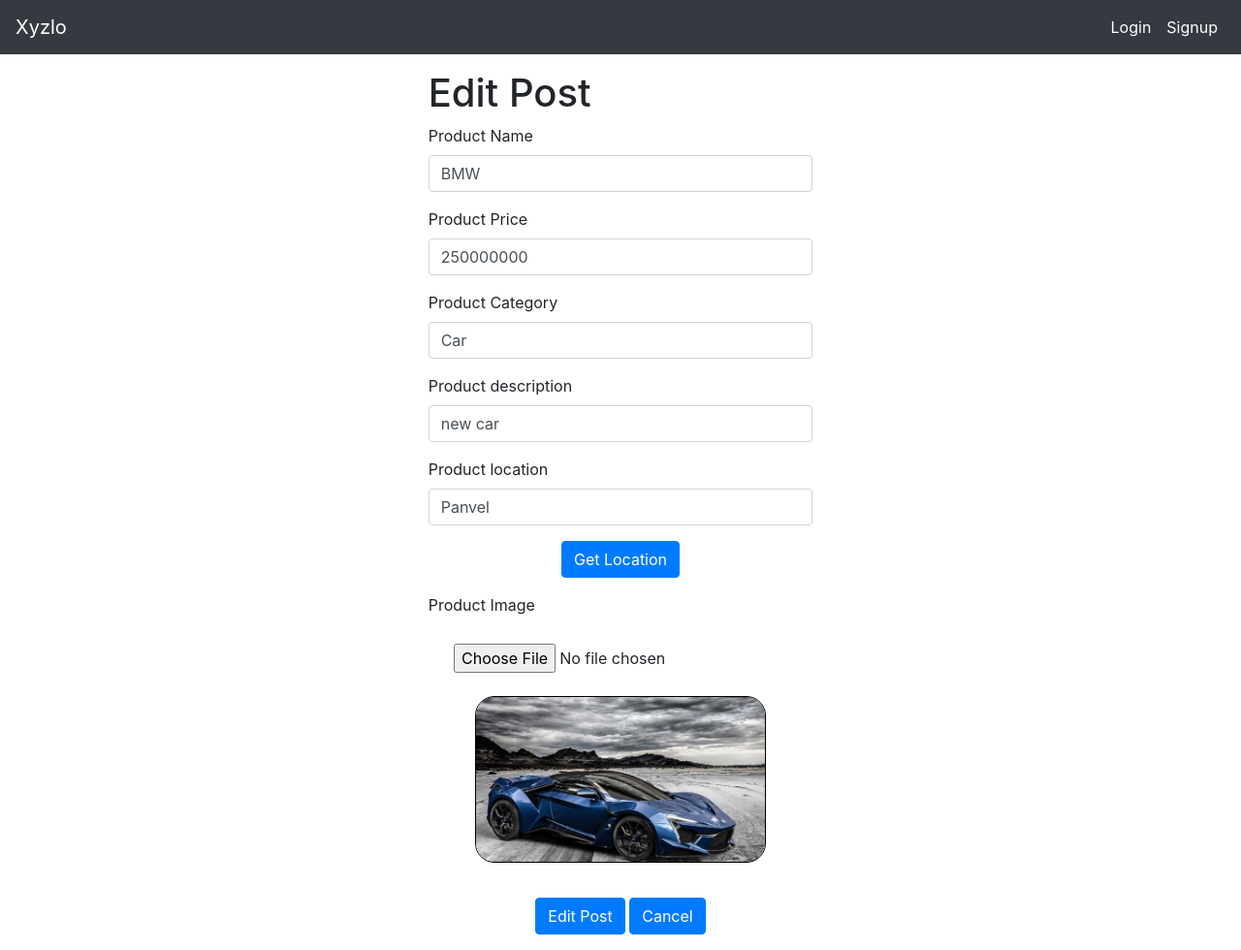
After one commit to kadammayuresh008/Blankabotzproject, a Django app: page /editpost/1cc6fa89-1714-46df-8fab-cf3b4e303794 in a window 1280 px wide. The commit adds this page. Shown: the whole page at 97% size. Run offline with Django 3.2, Linux system fonts and the light colour scheme; data comes from the database, SQL or seed files in the repository; some libraries are stand-ins or nearby versions.

Commit message:
editing posts form added

```diff
--- /dev/null
+++ b/Xyzlo/User/templates/editpost.html
@@ -0,0 +1,50 @@
+{% extends 'base.html' %}
+
+{% block title%}
+Edit Post
+{% endblock title %}
+
+
+{% block content %}
+<div class="container col-sm-4 mt-3">
+    <h1>Edit Post</h1>
+    <form action="/edit_post/{{product.0.product_id}}" method="POST" autocomplete="on" enctype='multipart/form-data'>
+        {% csrf_token %}
+    <div class="form-group">
+        <label for="Name">Product Name</label>
+        <input type="Text" class="form-control" id="Name" name="Name" value={{product.0.product_name}} required>
+      </div>
+      <div class="form-group">
+        <label for="Price">Product Price</label>
+        <input type="number" class="form-control" id="Price" name="Price" value={{product.0.product_price}} required>
+      </div>
+      <div class="form-group">
+        <label for="Category">Product Category</label>
+        <input type="Text" class="form-control" id="Category" name="Category" value={{product.0.product_category}} required>
+      </div>
+      <div class="form-group">
+        <label for="description">Product description</label>
+        <input type="Text" class="form-control" id="description" name="description" value="{{product.0.product_description}}"" required>
+      </div>
+      <div class="form-group">
+        <label for="location">Product location</label>
+        <input type="Text" class="form-control" id="location" name="location" value={{product.0.product_location}} required>
+      </div>
+        <div class="form-group text-center">
+        <button class="btn btn-primary" onclick="getLocation()">Get Location</button>
+           </div>
+           <p id="demo"></p>
+      <label for="Image">Product Image</label>
+      <div id="wrapper" class="form-group">
+        <input type="file" name= "image" id="image" accept="image/*" value=../../media/{{product.0.product_image}} required onchange="preview_image(event)" >
+        <br>
+        <br>
+        <img id="output_image"/ src="../../media/{{product.0.product_image}}">
+       </div>
+       <div class="form-group text-center">
+        <button type="submit" class="btn btn-primary">Edit Post</button>
+        <a href="{% url 'productDetails' product_id=product.0.product_id %}" class="btn btn-primary">Cancel</a>
+          </div>
+          </form>
+</div>
+{% endblock content %}
--- a/Xyzlo/User/templates/postadd.html
+++ b/Xyzlo/User/templates/postadd.html
@@ -8,6 +8,7 @@ postadd
 {% block content %}
 <div class="container col-sm-4 mt-3">
     <h1>Add Post</h1>
+    <p></p>
     <form action="/post" method="POST" autocomplete="on" enctype='multipart/form-data'>
         {% csrf_token %}
     <div class="form-group">
@@ -26,10 +27,10 @@ postadd
         <label for="description">Product description</label>
         <input type="Text" class="form-control" id="description" name="description" placeholder="Enter description" required>
       </div>
-      <!-- <div class="form-group">
+      <div class="form-group">
         <label for="location">Product location</label>
         <input type="Text" class="form-control" id="location" name="location" placeholder="Enter location" required>
-      </div> -->
+      </div>
         <div class="form-group text-center">
         <button class="btn btn-primary" onclick="getLocation()">Get Location</button>
            </div>
--- a/Xyzlo/User/templates/productdetails.html
+++ b/Xyzlo/User/templates/productdetails.html
@@ -22,6 +22,7 @@ Productdetails
           <p class="card-text">{{product.0.product_location}}</p>
           <div class="col-sm-12 text-center">
           <a href="{% url 'userpost' %}" class="btn btn-primary">Go Back</a>
+          <a class="btn btn-primary" href="{% url 'editpost' product_id=product.0.product_id %}">Edit Post</a>
           <a class="btn btn-primary" href="{% url 'deletepost' product_id=product.0.product_id %}" style="background-color:darkred;">Delete Post</a>
         </div>
         </div>
--- a/Xyzlo/User/urls.py
+++ b/Xyzlo/User/urls.py
@@ -18,4 +18,6 @@ urlpatterns = [
     path('productdetails/<product_id>',views.productDetails, name="productDetails"),
     path('deletepost/<product_id>',views.deletepost, name="deletepost"),
     path('buyrent/buyrentchoice/filterpost', views.filterpost ,name="filterpost"),
+    path('editpost/<product_id>',views.editpost, name="editpost"),
+    path('edit_post/<product_id>', views.edit_post , name="edit_post"),
 ]
--- a/Xyzlo/User/views.py
+++ b/Xyzlo/User/views.py
@@ -80,7 +80,9 @@ def handlelogout(request):
 
 @login_required
 def addpost(request):
-    return render(request, "postadd.html")
+    products = Product.objects.filter(pro_email=request.user)
+    parameter = {'product':products}
+    return render(request, "postadd.html", parameter)
 
 
 def post(request):
@@ -210,3 +212,33 @@ def filterpost(request):
             messages.error(request, "Select the option")
             return  HttpResponse('Filtered Post')
     return  HttpResponse('Filtered Post')
+
+def editpost(request,product_id):
+    products = Product.objects.filter(product_id=product_id)
+    parameter = {'product':products}
+    return render(request, "editpost.html", parameter)
+
+def edit_post(request, product_id):
+    if request.method == 'POST':
+        product_name = request.POST.get('Name')
+        product_price = request.POST.get('Price')
+        product_category = request.POST.get('Category')
+        product_description = request.POST.get('description')
+        product_location = request.POST.get('location')
+        product_image = request.POST.get('image')
+
+        print(product_name,product_price,product_category,product_description,
+        product_location,product_image)
+
+        if(bool(re.search(r'\d', product_name))):
+            messages.error(request, "Name should not contain digits.")
+            return redirect("addpost")
+        else:
+            product = Product(product_id=product_id, product_name=product_name, product_price=product_price,
+            product_category=product_category, product_description=product_description,
+            product_location=product_location, product_image=product_image)
+            product.save()
+            messages.success(request, "Product edited successfully.")
+            return redirect("productDetails")
+
+    return HttpResponse('Post Edited')
```
